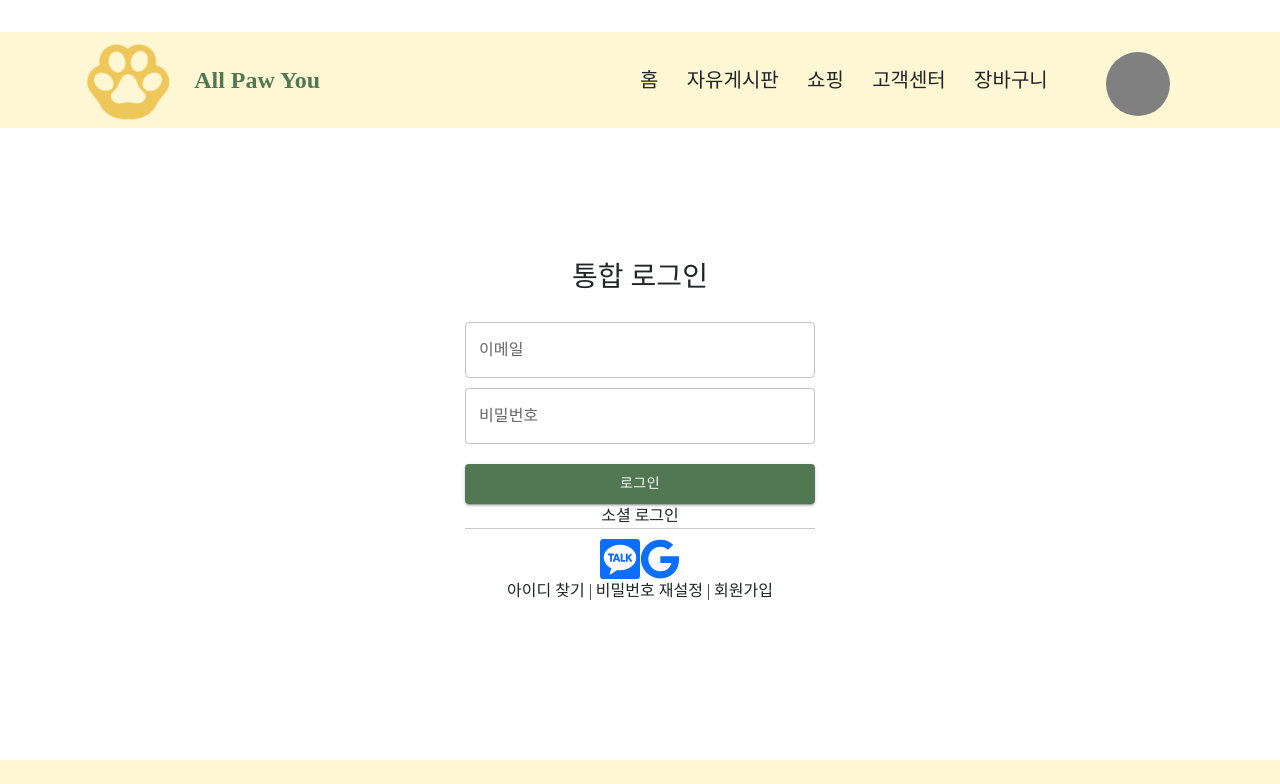
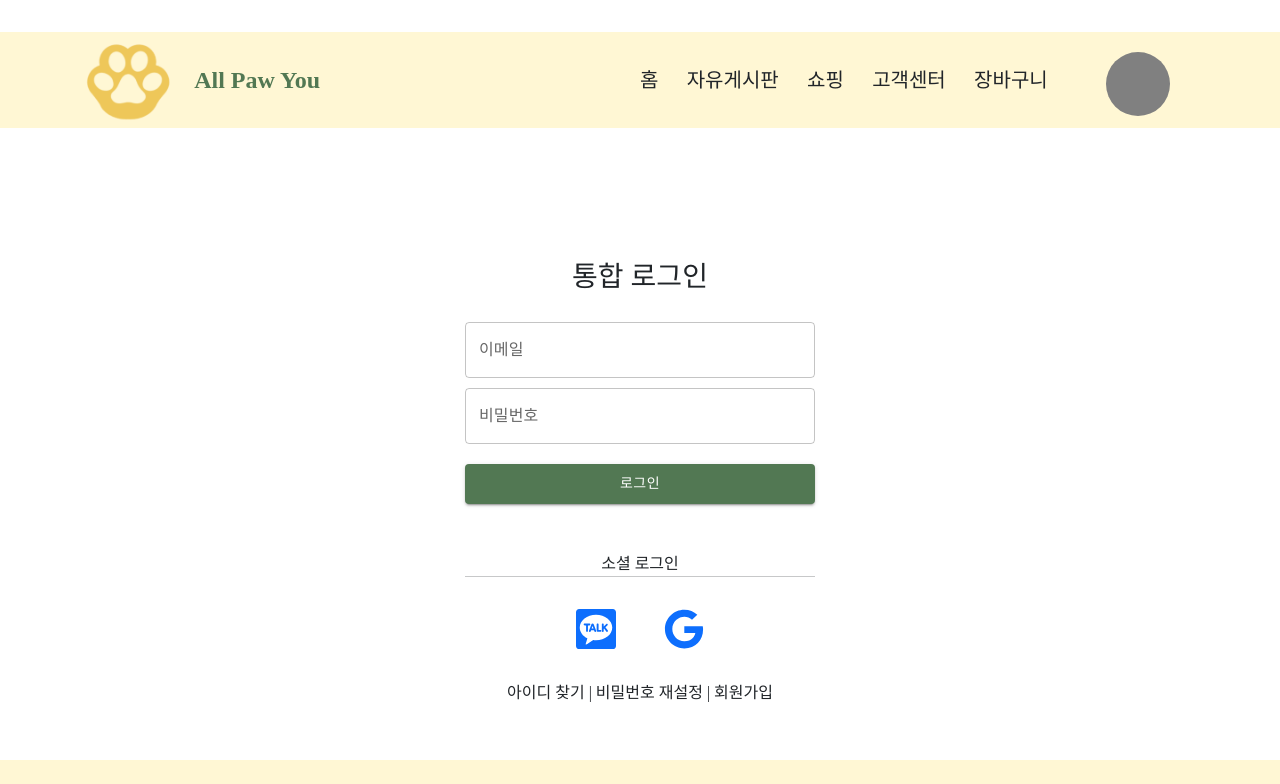
Before and after one commit to j2sunn/AllPawYou_FrontEnd, a React (Vite) app: page /login in a window 1280 px wide. Shown: the top 784 px of the page. Built offline with nearby package versions, Linux system fonts and the light colour scheme; a web font is replaced by a local one.

Commit message:
Update Login
로그인 페이지 CSS 수정

```diff
--- a/src/routes/Login.jsx
+++ b/src/routes/Login.jsx
@@ -9,13 +9,18 @@ const LoginContainer = styled.div`
     text-align:center;
     padding-top:100px;
     height: 600px;
+    display: flex;
+    flex-direction: column;
+    align-items: center;
 `;
 const Content = styled.div`
-padding-top:20px;
-    padding-bottom:20px;
+    padding: 20px 0;
 `;
 const Icons = styled.div`
-padding-top:10px;
+    margin: 2rem 0;
+    width: 10%;
+    display: flex;
+    justify-content: space-between;
 `;
 
 const Links = styled.a`
@@ -38,18 +43,20 @@ const Login = () => {
                     <TextField type="password" label="비밀번호" variant="outlined" sx={{ width: '350px' }} />
                 </Content>
                 <div>
-                    <Button variant="contained" sx={{ backgroundColor: '#527853', width: '350px', height: '40px' }}>로그인</Button>
+                    <Button variant="contained" sx={{ backgroundColor: '#527853', width: '350px', height: '40px', marginBottom: '3rem' }}>로그인</Button>
                 </div>
-                <span>소셜 로그인</span><hr style={{ width: '350px', margin: '0 auto' }} />
+                <span>소셜 로그인</span>
+                <hr style={{ width: '350px', margin: '0 auto' }} />
                 <Icons>
                     <a href="/signup"><SiKakaotalk size={40} /></a>
                     <a href="/signup"><FaGoogle size={40} /></a>
                 </Icons>
 
-
+                <div>
                     <Links href="/findEmail">아이디 찾기</Links> |
                     <Links href=""> 비밀번호 재설정</Links> |
                     <Links href="/signup"> 회원가입</Links>
+                </div>
 
 
             </LoginContainer>
```
Also changed, not shown: src/routes/LoginPage.jsx (deleted, +0 -9 lines). Lines whose indentation alone changed are shown as unchanged.
